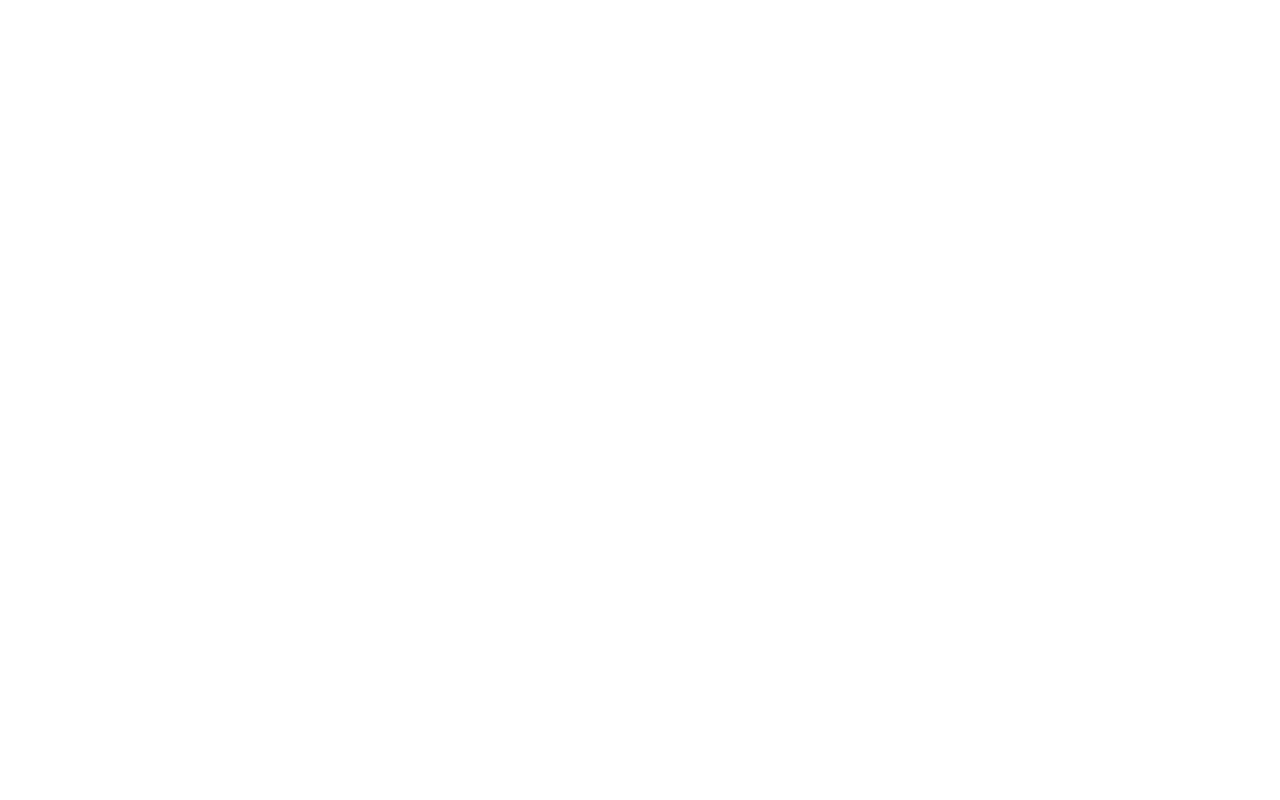
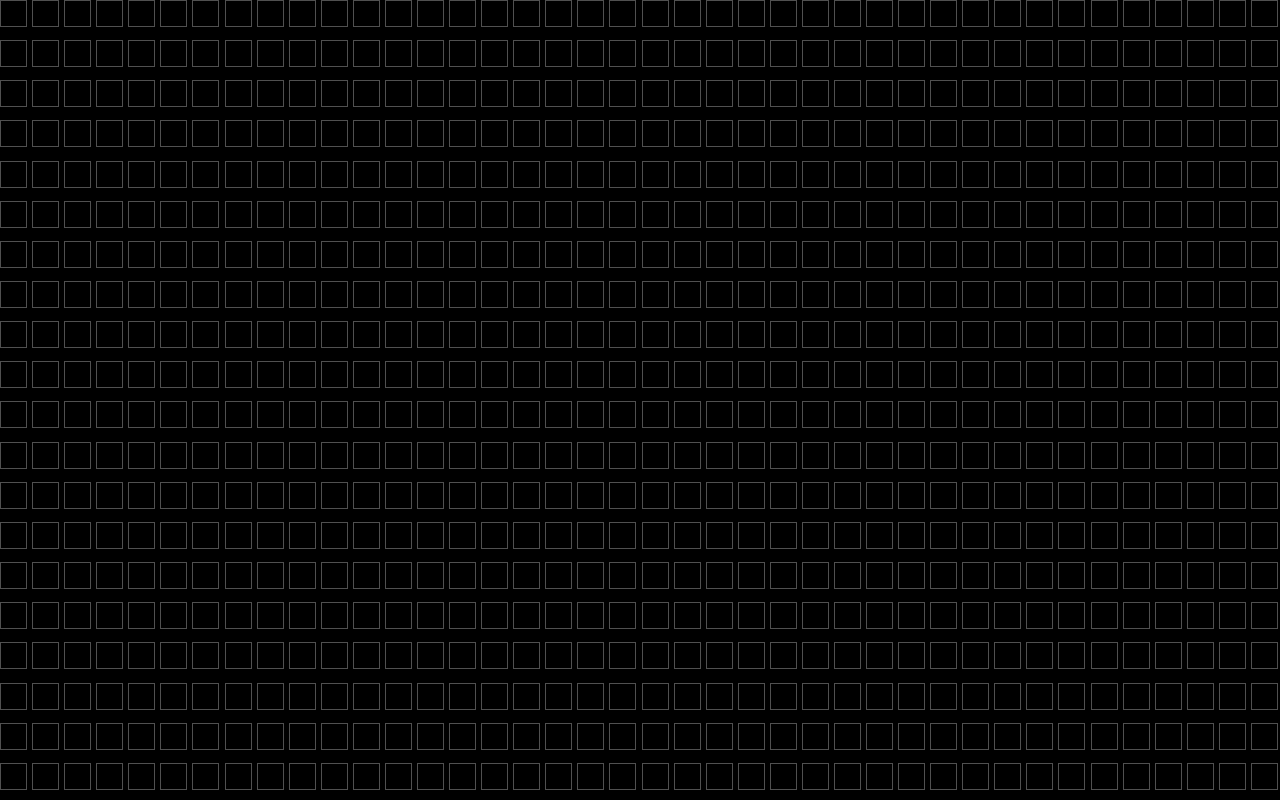
Before and after one commit to acciojob/Color-board-ManiPoorna, a website: page main.html in a window 1280 px wide. Drawn offline with Linux system fonts and the light colour scheme.

Commit message:
created a submission

```diff
--- a/main.html
+++ b/main.html
@@ -7,6 +7,7 @@
 </head>
 
 <body>
+<div class="container"></div>
 	<!-- the entire body must be written by student -->
     <script type="text/javascript" src="./script.js">
 </script>
--- a/script.js
+++ b/script.js
@@ -1 +1,8 @@
 //your JS code here. If required.
+const container = document.getElementsByClassName("container");
+console.log(container)
+for(let i=1;i<=800;i++){
+	const square = document.createElement("p");
+	square.className = "square";
+	container[0].appendChild(square);
+}
--- a/styles.css
+++ b/styles.css
@@ -1 +1,22 @@
 /*  your css code here. If applicable */
+.container{
+  display: grid;
+  grid-template-columns: repeat(40,1fr);
+  gap: 3px;
+	width : 100%;
+	height: 100vh;
+	background:black;
+}
+.square{
+  border: 1px solid #ffffff50;
+	width : 25px;
+	height: 25px;
+	background : black;
+  transition: 1s;
+}
+.square:hover{
+  background-color: yellow;
+}
+*{
+  margin: 0;
+}
```
